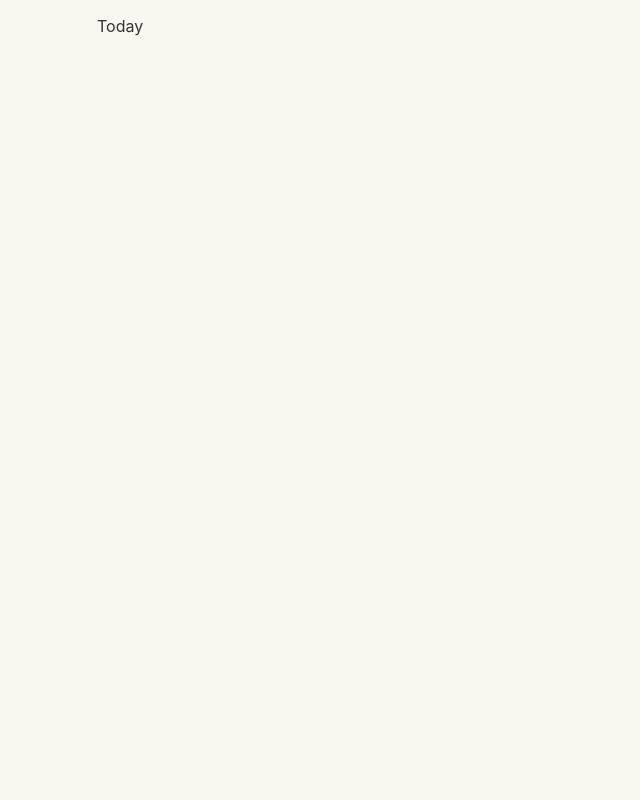
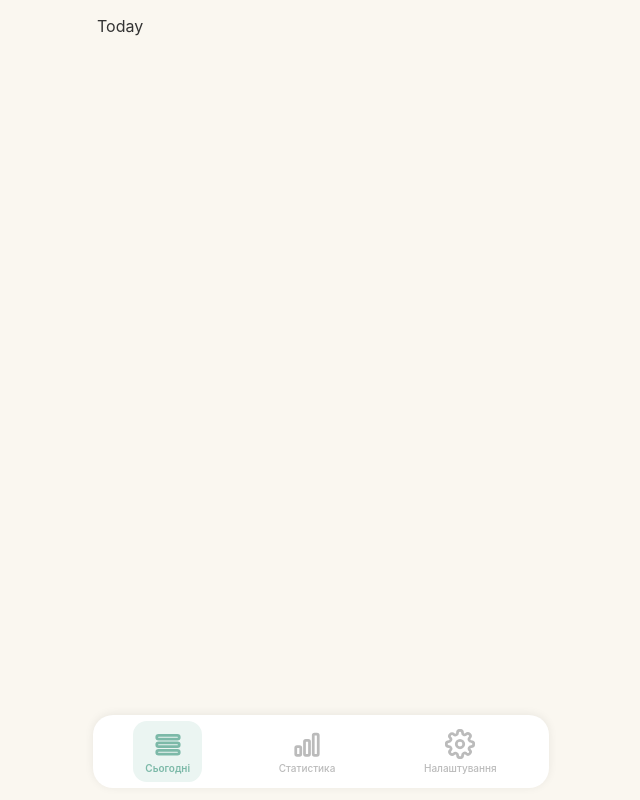
Before and after one commit to VolodymyrChubenko/habit-tracker, a React (Vite) app: page / in a window 1280 px wide. Shown: the whole page, without its empty margins (319-959 px from the left). Built offline with nearby package versions, Linux system fonts and the light colour scheme.

Commit message:
feat: BottomNav with SVG icons, active pill, NavLink

```diff
--- /dev/null
+++ b/src/components/BottomNav/BottomNav.module.scss
@@ -0,0 +1,38 @@
+@use '../../styles/tokens' as *;
+
+.nav {
+  background: $color-surface;
+  border-radius: 20px;
+  margin: 0 12px 12px;
+  padding: 6px 8px;
+  display: flex;
+  justify-content: space-around;
+  box-shadow: $shadow-nav;
+  flex-shrink: 0;
+}
+
+.tab {
+  display: flex;
+  flex-direction: column;
+  align-items: center;
+  gap: 3px;
+  padding: 8px 12px;
+  border-radius: $radius-pill;
+  text-decoration: none;
+  color: $color-text-muted;
+  transition: background 0.15s;
+
+  svg { stroke: $color-text-muted; }
+
+  span {
+    font-size: 10px;
+    font-weight: 500;
+  }
+
+  &.active {
+    background: $color-accent-bg;
+    color: $color-accent;
+    svg { stroke: $color-accent; }
+    span { font-weight: 600; }
+  }
+}
--- a/src/components/BottomNav/BottomNav.tsx
+++ b/src/components/BottomNav/BottomNav.tsx
@@ -1 +1,49 @@
-export const BottomNav = () => <nav />;
+import { NavLink } from 'react-router-dom';
+import styles from './BottomNav.module.scss';
+
+const IconToday = () => (
+  <svg width="30" height="30" viewBox="0 0 24 24" fill="none" strokeWidth="2.2" strokeLinecap="round" strokeLinejoin="round">
+    <rect x="3" y="5" width="18" height="3" rx="1.5" />
+    <rect x="3" y="11" width="18" height="3" rx="1.5" />
+    <rect x="3" y="17" width="18" height="3" rx="1.5" />
+  </svg>
+);
+
+const IconStats = () => (
+  <svg width="30" height="30" viewBox="0 0 24 24" fill="none" strokeWidth="2.2" strokeLinecap="round" strokeLinejoin="round">
+    <rect x="3" y="14" width="4" height="7" rx="1" />
+    <rect x="10" y="9" width="4" height="12" rx="1" />
+    <rect x="17" y="4" width="4" height="17" rx="1" />
+  </svg>
+);
+
+const IconSettings = () => (
+  <svg width="30" height="30" viewBox="0 0 24 24" fill="none" strokeWidth="2.2" strokeLinecap="round" strokeLinejoin="round">
+    <circle cx="12" cy="12" r="3" />
+    <path d="M19.4 15a1.65 1.65 0 0 0 .33 1.82l.06.06a2 2 0 0 1-2.83 2.83l-.06-.06a1.65 1.65 0 0 0-1.82-.33 1.65 1.65 0 0 0-1 1.51V21a2 2 0 0 1-4 0v-.09A1.65 1.65 0 0 0 9 19.4a1.65 1.65 0 0 0-1.82.33l-.06.06a2 2 0 0 1-2.83-2.83l.06-.06A1.65 1.65 0 0 0 4.68 15a1.65 1.65 0 0 0-1.51-1H3a2 2 0 0 1 0-4h.09A1.65 1.65 0 0 0 4.6 9a1.65 1.65 0 0 0-.33-1.82l-.06-.06a2 2 0 0 1 2.83-2.83l.06.06A1.65 1.65 0 0 0 9 4.68a1.65 1.65 0 0 0 1-1.51V3a2 2 0 0 1 4 0v.09a1.65 1.65 0 0 0 1 1.51 1.65 1.65 0 0 0 1.82-.33l.06-.06a2 2 0 0 1 2.83 2.83l-.06.06A1.65 1.65 0 0 0 19.4 9a1.65 1.65 0 0 0 1.51 1H21a2 2 0 0 1 0 4h-.09a1.65 1.65 0 0 0-1.51 1z" />
+  </svg>
+);
+
+const tabs = [
+  { to: '/', label: 'Сьогодні', Icon: IconToday, end: true },
+  { to: '/statistics', label: 'Статистика', Icon: IconStats, end: false },
+  { to: '/settings', label: 'Налаштування', Icon: IconSettings, end: false },
+];
+
+export const BottomNav = () => (
+  <nav className={styles.nav}>
+    {tabs.map(({ to, label, Icon, end }) => (
+      <NavLink
+        key={to}
+        to={to}
+        end={end}
+        className={({ isActive }) =>
+          [styles.tab, isActive ? styles.active : ''].join(' ')
+        }
+      >
+        <Icon />
+        <span>{label}</span>
+      </NavLink>
+    ))}
+  </nav>
+);
--- a/vite.config.ts
+++ b/vite.config.ts
@@ -3,9 +3,19 @@ import react from '@vitejs/plugin-react';
 
 export default defineConfig({
   plugins: [react()],
+  css: {
+    modules: {
+      generateScopedName: '[local]',
+    },
+  },
   test: {
     globals: true,
     environment: 'jsdom',
     setupFiles: ['src/setupTests.ts'],
+    css: {
+      modules: {
+        classNameStrategy: 'non-scoped',
+      },
+    },
   },
 });
```
Also changed, not shown: 1 other file (tests, documents, lock files or other folders).
